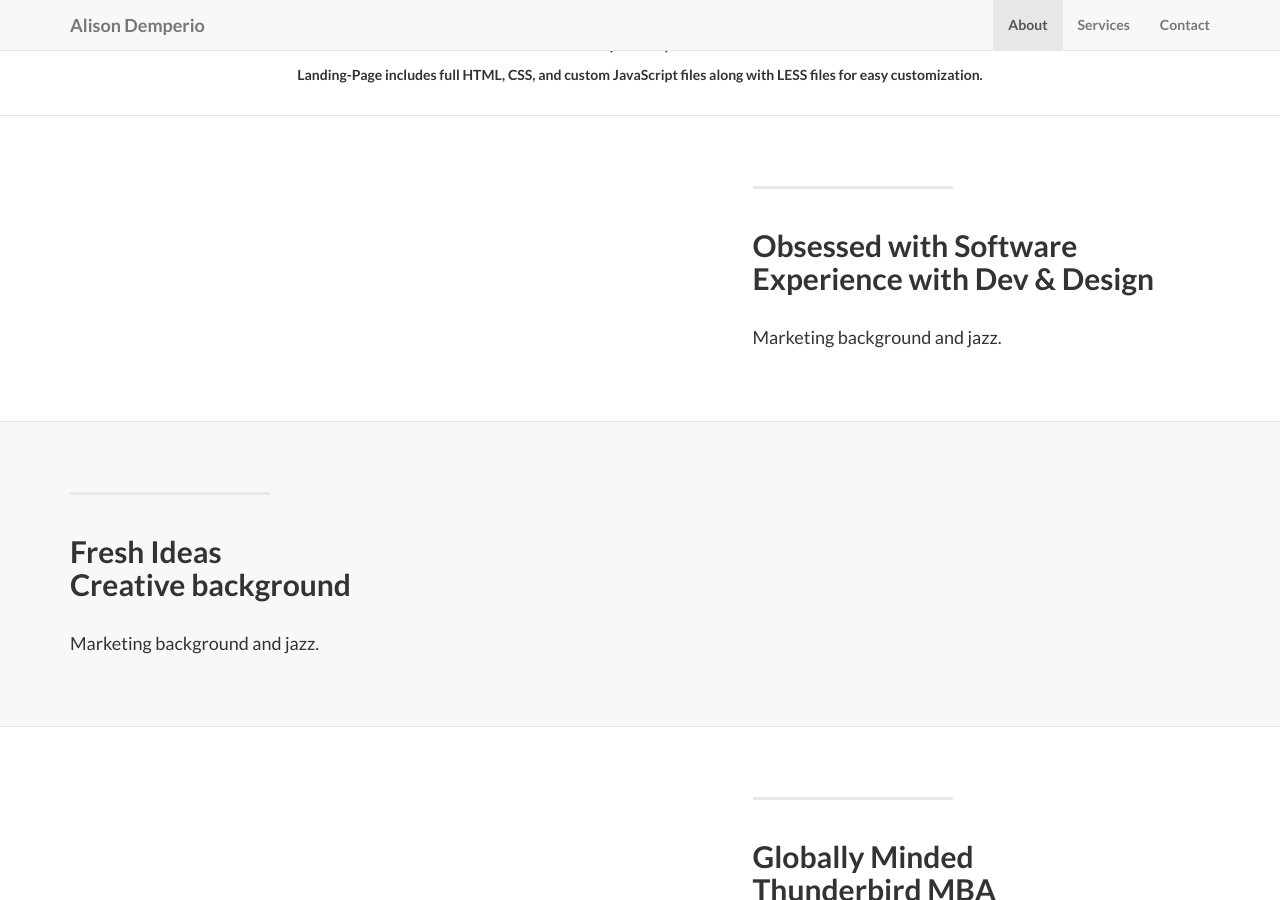
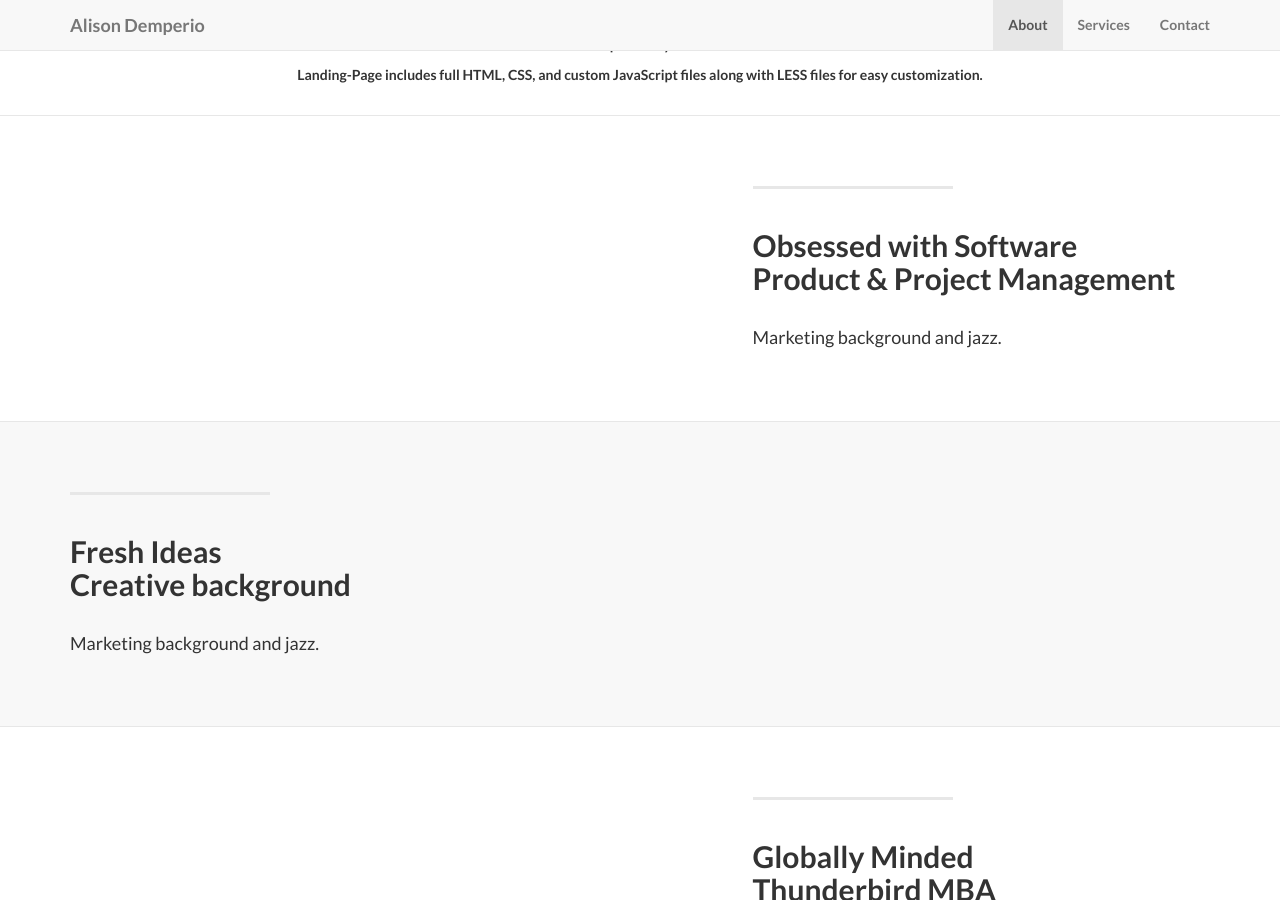
Before and after one commit to aldemperio/aldemperio.github.io, a Jekyll site: the page built from index.html, in a window 1280 px wide and 900 px high, scrolled down 925 px. Built offline with Jekyll 4.4.1, drawn with Linux system fonts in a browser that asks for light colours.

Commit message:
Update 2014-09-21-services-1.markdown

```diff
--- a/_posts/2014-09-21-services-1.markdown
+++ b/_posts/2014-09-21-services-1.markdown
@@ -2,7 +2,7 @@
 layout: default
 img: dog.JPG
 category: Specialties
-title: Obsessed with Software<br> Experience with Dev & Design
+title: Obsessed with Software<br> Product & Project Management
 description: |
 ---
   Marketing background and jazz.
```
